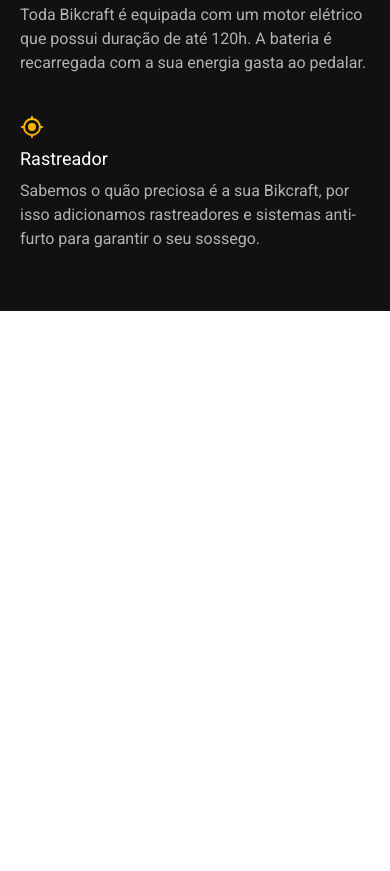
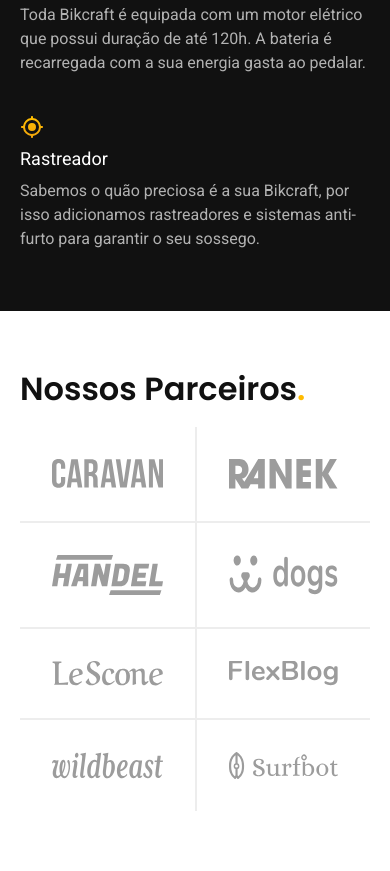
Before and after one commit to PabloKauanS/LojaBikcraft, a plain HTML site: page index.html in a window 390 px wide. Shown: the part 1795-2666 px from the top of the page. Before the commit the page ends 2106 px from the top, so only its background shows below. Drawn offline with Linux system fonts and the light colour scheme.

Commit message:
parceiros

```diff
--- /dev/null
+++ b/css/home/parceiros.css
@@ -0,0 +1,45 @@
+.parceiros {
+  padding: 60px 0px 120px 0px;
+}
+.parceiros h2 {
+  margin-bottom: 60px;
+}
+.parceiros ul {
+  max-width: 1400px;
+  margin: 0 auto;
+  padding: 0px 20px;
+  display: grid;
+  grid-template-columns: repeat(4, 1fr);
+}
+.parceiros li {
+  padding: 32px;
+  display: flex;
+  border-left: 2px solid var(--cor-2);
+}
+.parceiros img {
+  margin: 0 auto;
+}
+.parceiros li:first-child,
+.parceiros li:nth-child(5) {
+  border-left: none;
+}
+.parceiros li:nth-child(n + 5) {
+  border-top: 2px solid var(--cor-2);
+}
+@media (max-width: 800px) {
+  .parceiros {
+    padding-bottom: 60px;
+  }
+  .parceiros h2 {
+    margin-bottom: 20px;
+  }
+  .parceiros ul {
+    grid-template-columns: repeat(2, 1fr);
+  }
+  .parceiros li:nth-child(n + 3) {
+    border-top: 2px solid var(--cor-2);
+  }
+  .parceiros li:nth-child(odd) {
+    border-left: none;
+  }
+}
--- a/css/style.css
+++ b/css/style.css
@@ -6,3 +6,4 @@
 @import "./home/tecnologia.css";
 @import "./utilidades/componentes.css";
 @import "./bicicletas/bicicletas-lista.css";
+@import "./home/parceiros.css";
--- a/index.html
+++ b/index.html
@@ -65,7 +65,6 @@
       </li>
     </ul>
   </article>
-
   <article class="tecnologia-bg">
     <div class="tecnologia container">
       <div class="tecnologia-conteudo">
@@ -94,6 +93,19 @@
       </div>
     </div>
   </article>
+  <section class="parceiros" aria-label="Nossos Parceiros">
+    <h2 class="font-1-xxl container">Nossos Parceiros<span class="cor-p1">.</span></h2>
+    <ul>
+      <li> <img src="./imgs/parceiros/caravan.svg" alt=""></li>
+      <li> <img src="./imgs/parceiros/ranek.svg" alt=""></li>
+      <li> <img src="./imgs/parceiros/handel.svg" alt=""></li>
+      <li> <img src="./imgs/parceiros/dogs.svg" alt=""></li>
+      <li> <img src="./imgs/parceiros/lescone.svg" alt=""></li>
+      <li> <img src="./imgs/parceiros/flexblog.svg" alt=""></li>
+      <li> <img src="./imgs/parceiros/wildbeast.svg" alt=""></li>
+      <li> <img src="./imgs/parceiros/surfbot.svg" alt=""></li>
+    </ul>
+  </section>
 </body>
 
 </html>
```
